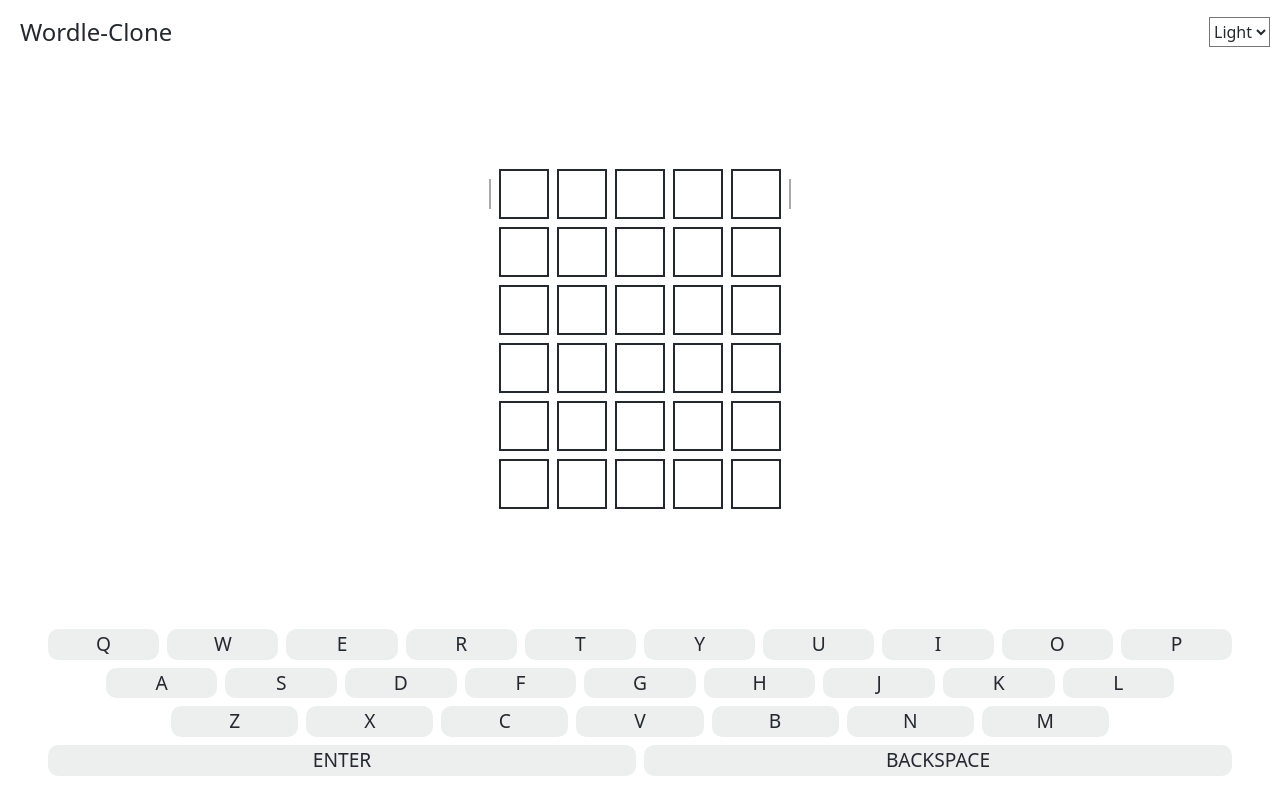
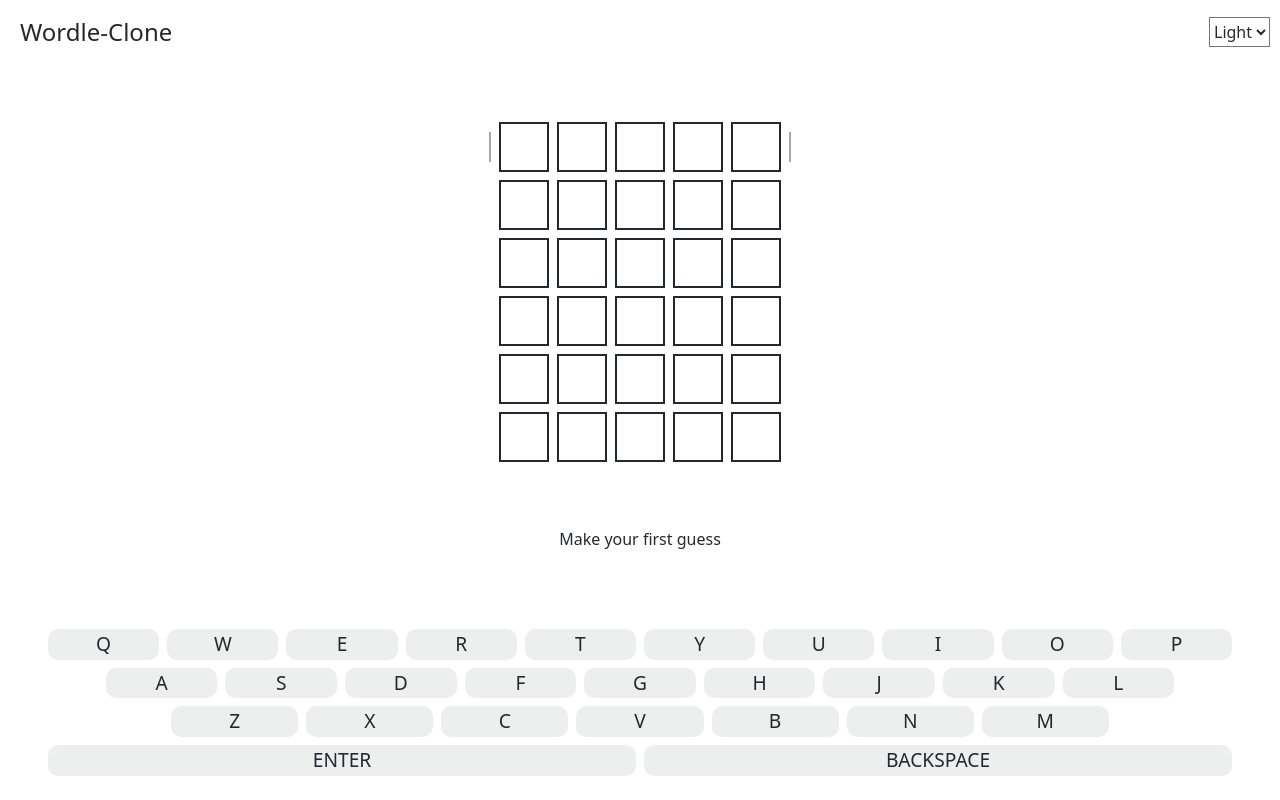
Before and after one commit to sid7/wordle-clone, a React (Vite) app: page / in a window 1280 px wide. Built offline with nearby package versions, Linux system fonts and the light colour scheme.

Commit message:
update game logic and ui to show message and fix bug in hints

```diff
--- a/src/App.tsx
+++ b/src/App.tsx
@@ -15,6 +15,9 @@ export default function App() {
           <Word value={word} tag={wordIs(i, state.position.row)} key={i} />
         ))}
       </section>
+      <p id="msg" className={state.msg?.type}>
+        {state.msg?.text}
+      </p>
       <Keypad handle={handle} hints={state.hints} />
     </>
   )
--- a/src/constants/index.ts
+++ b/src/constants/index.ts
@@ -7,3 +7,16 @@ export const CONFIG = {
   word_length: 5,
   max_attempts: 6,
 }
+
+export const MSG = {
+  welcome: ['Make your first guess', 'Game on'],
+  win: [
+    ['Genius', 'Brilliant'],
+    ['Magnificent', 'Spectacular', 'excellent'],
+    ['Impressive', 'Awesome'],
+    ['Splendid', 'Superb'],
+    ['Great'],
+    ['Phew'],
+  ],
+  lose: ['Try another round', 'Better luck next time'],
+}
--- a/src/hooks/game.ts
+++ b/src/hooks/game.ts
@@ -1,22 +1,21 @@
 import { useReducer } from 'react'
 import { CONFIG } from '../constants'
-import { createBoard, pickLetterState } from '../scripts/helper'
+import { createBoard, msg, pickLetterState } from '../scripts/helper'
 import { wordle } from '../scripts/wordle'
-import type { ILetterState, IStatus } from '../types'
+import type { IGameState } from '../types'
 
 if (!(window as any).wordle) {
   ;(window as any).wordle = wordle
 }
 
-const initialState = {
+const initialState: IGameState = {
   board: createBoard(CONFIG.max_attempts, CONFIG.word_length),
-  hints: {} as { [key: string]: ILetterState },
+  hints: {},
   position: { row: 0, col: 0 },
-  status: 'running' as IStatus,
-  error: null as string | null,
+  status: 'running',
+  msg: { text: 'Make your first guess', type: 'initial' },
 }
 
-export type IGameState = typeof initialState
 export type IAction =
   | { type: 'add-letter'; letter: string }
   | { type: 'del-letter' | 'submit' }
@@ -45,14 +44,14 @@ function reducer(state: IGameState, action: IAction): IGameState {
 
       const board = [...state.board]
       const pos = { ...state.position }
-      const { error, status, hints } = state
+      const { status, hints } = state
 
       board[pos.row][pos.col].value = action.letter
       if (pos.col < CONFIG.word_length) {
         pos.col += 1
       }
 
-      return { board, position: pos, error, status, hints }
+      return { board, position: pos, msg: null, status, hints }
     }
     case 'del-letter': {
       if (checkpoint('del')) {
@@ -61,14 +60,14 @@ function reducer(state: IGameState, action: IAction): IGameState {
 
       const board = [...state.board]
       const pos = { ...state.position }
-      const { error, status, hints } = state
+      const { status, hints } = state
 
       pos.col -= 1
       board[pos.row][pos.col].value = ''
       return {
         board,
         position: pos,
-        error,
+        msg: null,
         status,
         hints,
       }
@@ -79,11 +78,11 @@ function reducer(state: IGameState, action: IAction): IGameState {
       }
 
       if (state.position.col !== CONFIG.word_length) {
-        return { ...state, error: 'Too Short' }
+        return { ...state, msg: { text: 'Too Short', type: 'error' } }
       }
 
       if (!wordle.isValidWord(state.board[state.position.row])) {
-        return { ...state, error: 'word not in list' }
+        return { ...state, msg: { text: 'word not in list', type: 'error' } }
       }
 
       const newState = JSON.parse(JSON.stringify(state)) as IGameState
@@ -102,6 +101,10 @@ function reducer(state: IGameState, action: IAction): IGameState {
 
       if (isExactMatch) {
         newState.status = 'win'
+        newState.msg = {
+          text: msg.win(position.row),
+          type: 'win',
+        }
         return newState
       }
 
@@ -110,7 +113,10 @@ function reducer(state: IGameState, action: IAction): IGameState {
 
       if (position.row === CONFIG.max_attempts) {
         newState.status = 'lose'
-        newState.error = wordle.currentWord
+        newState.msg = {
+          text: msg.lose(wordle.currentWord),
+          type: 'answer',
+        }
       }
 
       return newState
--- a/src/scripts/helper.ts
+++ b/src/scripts/helper.ts
@@ -1,3 +1,4 @@
+import { MSG } from '../constants'
 import type { ILetter, ILetterState } from '../types'
 
 export function createBoard(row: number, col: number): ILetter[][] {
@@ -44,6 +45,23 @@ export const pickLetterState = (
   currentState: ILetterState,
   newState: ILetterState
 ) =>
-  letterStates.indexOf(newState) > letterStates.indexOf(currentState)
+  letterStates.indexOf(newState) < letterStates.indexOf(currentState)
     ? newState
     : currentState
+
+export const random = (max: number, min = 0) =>
+  Math.floor(Math.random() * (max - min + 1)) + min
+
+export const msg = {
+  win(level: number) {
+    const msg = MSG.win[level][random(MSG.win[level].length - 1)]
+    return `${msg}, You Won`
+  },
+  lose(ans: string) {
+    const msg = MSG.lose[random(MSG.lose.length - 1)]
+    return `${msg}, Answer: ${ans}`
+  },
+  welcome() {
+    return MSG.welcome[random(MSG.welcome.length - 1)]
+  },
+}
--- a/src/styles/shell.scss
+++ b/src/styles/shell.scss
@@ -22,3 +22,9 @@ aside {
     padding-block: 2px;
   }
 }
+
+#msg {
+  display: block;
+  margin-inline: auto;
+  min-block-size: 30px;
+}
```
Also changed, not shown: src/types.ts (+17 -0 lines).
